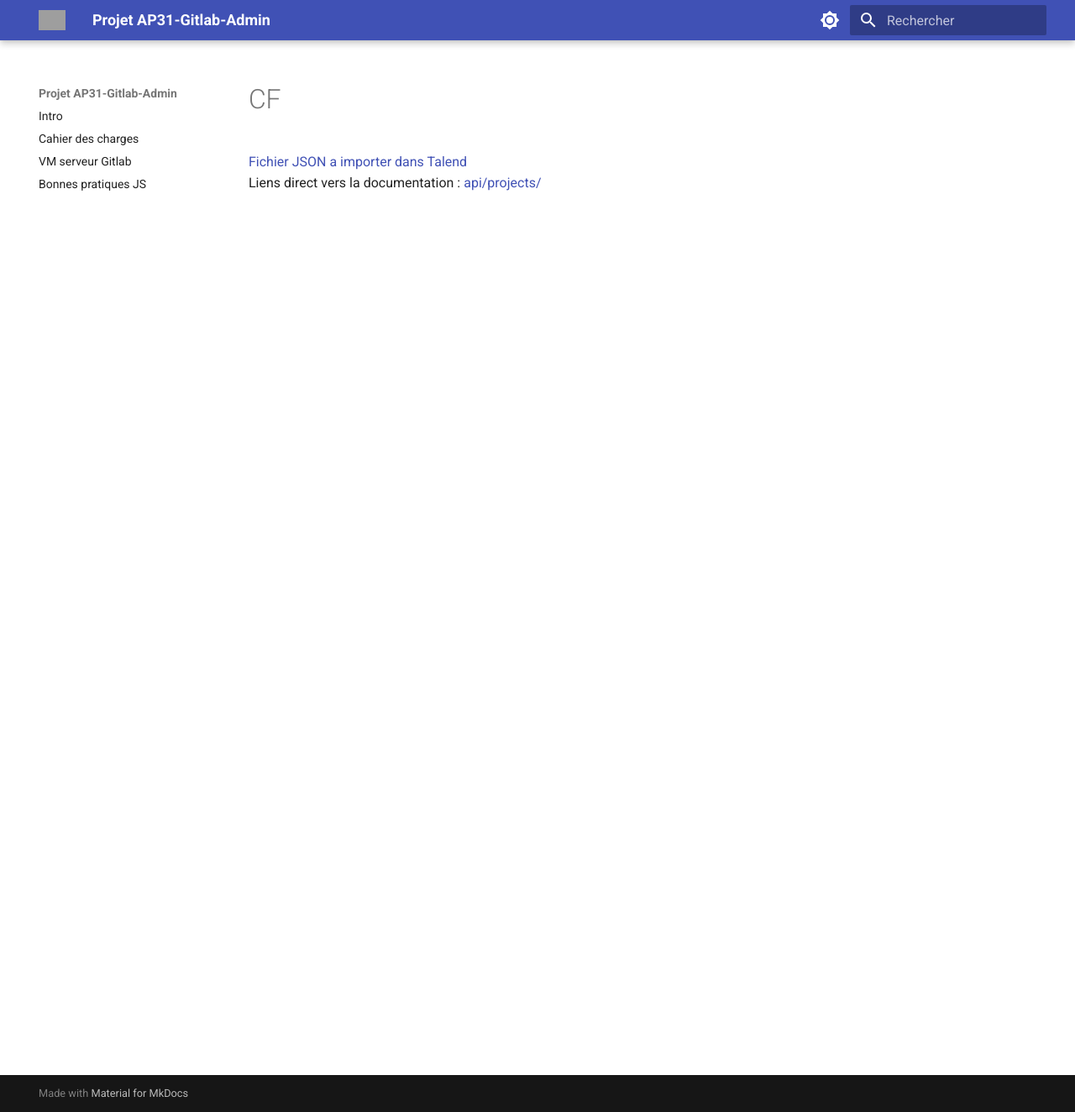
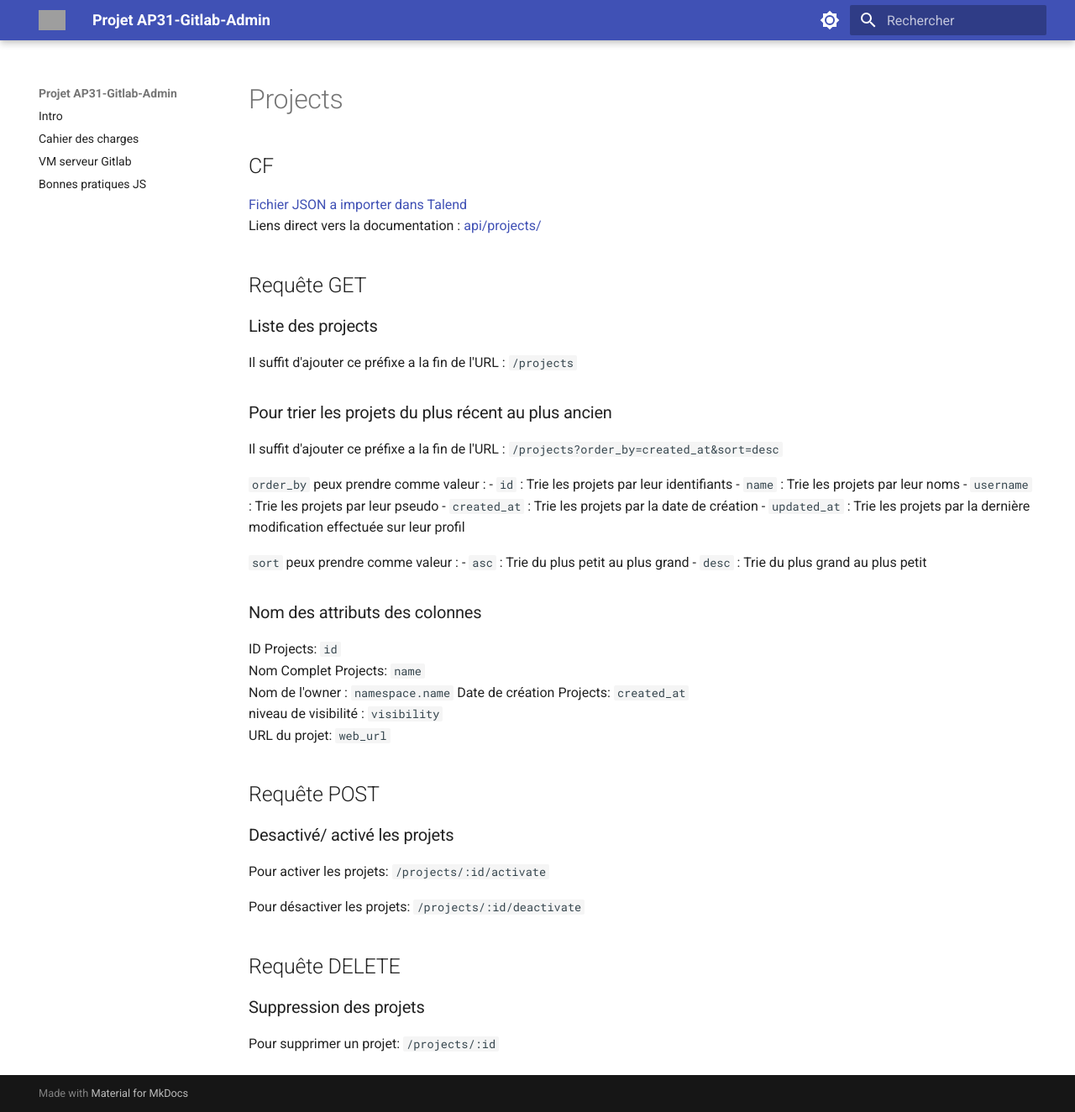
Before and after one commit to jujumichl/-ap31-gitlab-admin-GR_1-, an MkDocs documentation site: the page built from docs/projectDoc.md, in a window 1280 px wide and 1324 px high. Shown: the whole window at 84% size. Built offline with MkDocs 1.6.1 and Material for MkDocs 9.7.7, drawn with Linux system fonts in a browser that asks for light colours; grey boxes are pictures that could not be loaded.

Commit message:
Documentation de la partie projet

```diff
--- a/docs/projectDoc.md
+++ b/docs/projectDoc.md
@@ -1,4 +1,44 @@
-# CF
+
+# Projects
+## CF
 [Fichier JSON a importer dans Talend](./JSON_Talend/projectGitlab.json)
 Liens direct vers la documentation :
 [api/projects/](https://docs.gitlab.com/18.4/api/projects/)
+## Requête GET
+### Liste des projects
+Il suffit d'ajouter ce préfixe a la fin de l'URL :  `/projects`
+
+### Pour trier les projets du plus récent au plus ancien
+Il suffit d'ajouter ce préfixe a la fin de l'URL :  `/projects?order_by=created_at&sort=desc`
+
+`order_by` peux prendre comme valeur :
+- `id` : Trie les projets par leur identifiants
+- `name` : Trie les projets par leur noms
+- `username` : Trie les projets par leur pseudo
+- `created_at` : Trie les projets par la date de création
+- `updated_at` : Trie les projets par la dernière modification effectuée sur leur profil
+
+`sort` peux prendre comme valeur :
+- `asc` : Trie du plus petit au plus grand
+- `desc` : Trie du plus grand au plus petit
+
+### Nom des attributs des colonnes
+ID Projects: `id`
+Nom Complet Projects: `name`
+Nom de l'owner : `namespace.name`
+Date de création Projects: `created_at`
+niveau de visibilité : `visibility`
+URL du projet: `web_url`
+
+## Requête POST
+
+### Desactivé/ activé les projets
+Pour activer les projets:  `/projects/:id/activate`
+
+Pour désactiver les projets: `/projects/:id/deactivate`
+
+## Requête DELETE
+
+### Suppression des projets
+
+Pour supprimer un projet:  `/projects/:id`
```
Also changed, not shown: docs/userDoc.md (+3 -2 lines).
